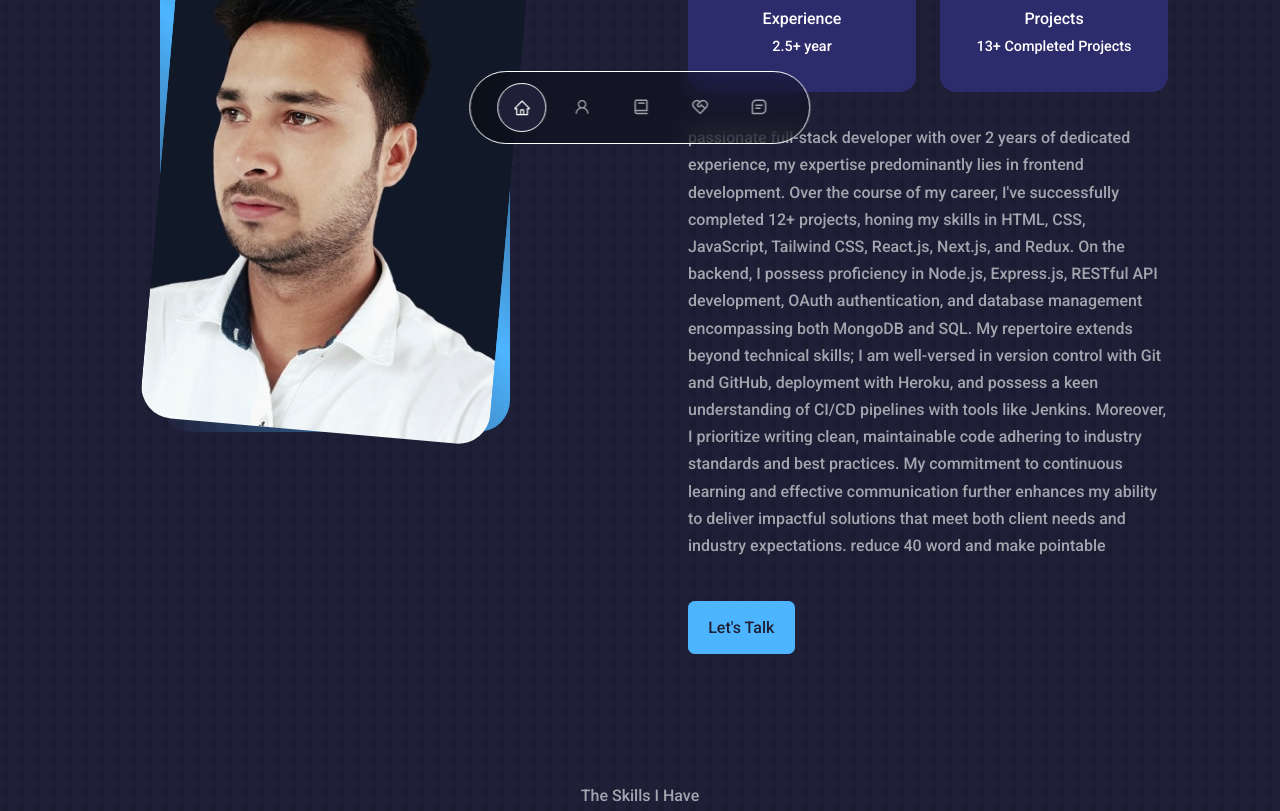
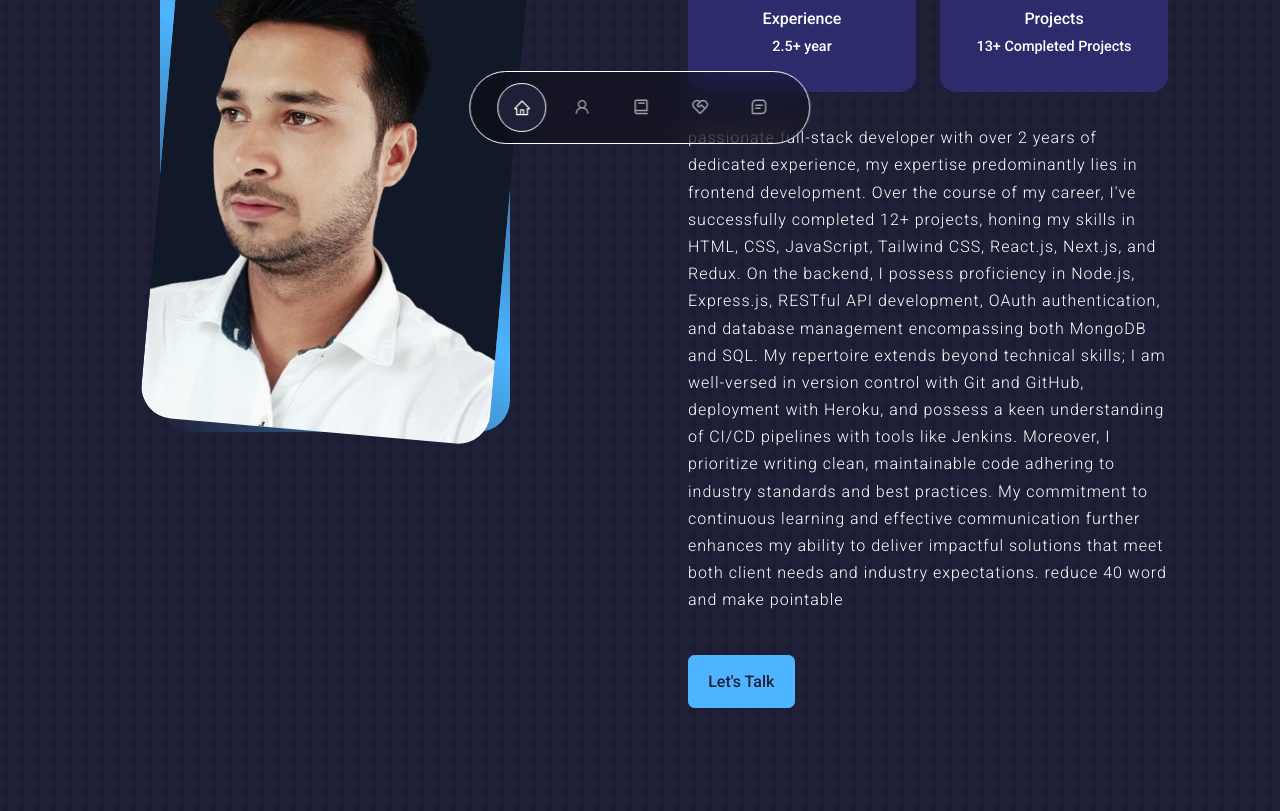
Before and after one commit to Sonu8544/sonukumar, a React (Create React App) app: page / in a window 1280 px wide. Shown: the part 640-1451 px from the top of the page. Built offline with nearby package versions, Linux system fonts and the light colour scheme.

Commit message:
fix fount size and width

```diff
--- a/src/components/intro/Intro.jsx
+++ b/src/components/intro/Intro.jsx
@@ -29,7 +29,7 @@ const Intro = () => {
               <small>13+ Completed Projects</small>
             </article>
           </div>
-          <p>passionate full-stack developer with over 2 years of dedicated experience, my expertise predominantly lies in frontend development. Over the course of my career, I've successfully completed 12+ projects, honing my skills in HTML, CSS, JavaScript, Tailwind CSS, React.js, Next.js, and Redux. On the backend, I possess proficiency in Node.js, Express.js, RESTful API development, OAuth authentication, and database management encompassing both MongoDB and SQL. My repertoire extends beyond technical skills; I am well-versed in version control with Git and GitHub, deployment with Heroku, and possess a keen understanding of CI/CD pipelines with tools like Jenkins. Moreover, I prioritize writing clean, maintainable code adhering to industry standards and best practices. My commitment to continuous learning and effective communication further enhances my ability to deliver impactful solutions that meet both client needs and industry expectations.
+          <p className='text-white' >passionate full-stack developer with over 2 years of dedicated experience, my expertise predominantly lies in frontend development. Over the course of my career, I've successfully completed 12+ projects, honing my skills in HTML, CSS, JavaScript, Tailwind CSS, React.js, Next.js, and Redux. On the backend, I possess proficiency in Node.js, Express.js, RESTful API development, OAuth authentication, and database management encompassing both MongoDB and SQL. My repertoire extends beyond technical skills; I am well-versed in version control with Git and GitHub, deployment with Heroku, and possess a keen understanding of CI/CD pipelines with tools like Jenkins. Moreover, I prioritize writing clean, maintainable code adhering to industry standards and best practices. My commitment to continuous learning and effective communication further enhances my ability to deliver impactful solutions that meet both client needs and industry expectations.
             reduce 40 word and make pointable </p>
           <a href="#contact" className="btn btn-primary">Let's Talk</a>
         </div>
--- a/src/components/intro/intro.css
+++ b/src/components/intro/intro.css
@@ -70,7 +70,11 @@
 
 .about__content p {
     margin: 2rem 0 2.6rem;
-    color: var(--color-light);
+    /* color: var(--color-light); */
+    color: white;
+    font-size: 1rem;
+    font-weight: 300;
+    letter-spacing: 1px;
 }
 
 @media screen and (max-width: 1024px) {
--- a/src/components/portfolio/Portfolio.jsx
+++ b/src/components/portfolio/Portfolio.jsx
@@ -43,7 +43,7 @@ const Portfolio = () => {
       <div className="container portfolio__container">
         <div className="grid sm:grid-cols-1 md:grid-cols-2 lg:grid-cols-3  gap-10">
           {project.map((item, index) => (
-            <div className="max-w-sm bg-[#2c2c6c] border shadow-2xl overflow-hidden rounded-lg hover:bg-transparent hover:border-2 hover:border-solid hover:border-[#4db5ff] hover:scale-[1.1] transition duration-1000 ease-in-out">
+            <div className="max-w-sm bg-[#2c2c6c] border shadow-2xl overflow-hidden rounded-lg hover:bg-transparent hover:border-2 hover:border-solid hover:border-[#4db5ff] hover:scale-[1.05] transition duration-1000 ease-in-out">
               <a href="#">
                 <img className="rounded-t-lg h-[220px] object-cover hover:scale-[1.05] transition duration-300 ease-in-out" src={item.image} alt="" />
               </a>
```
